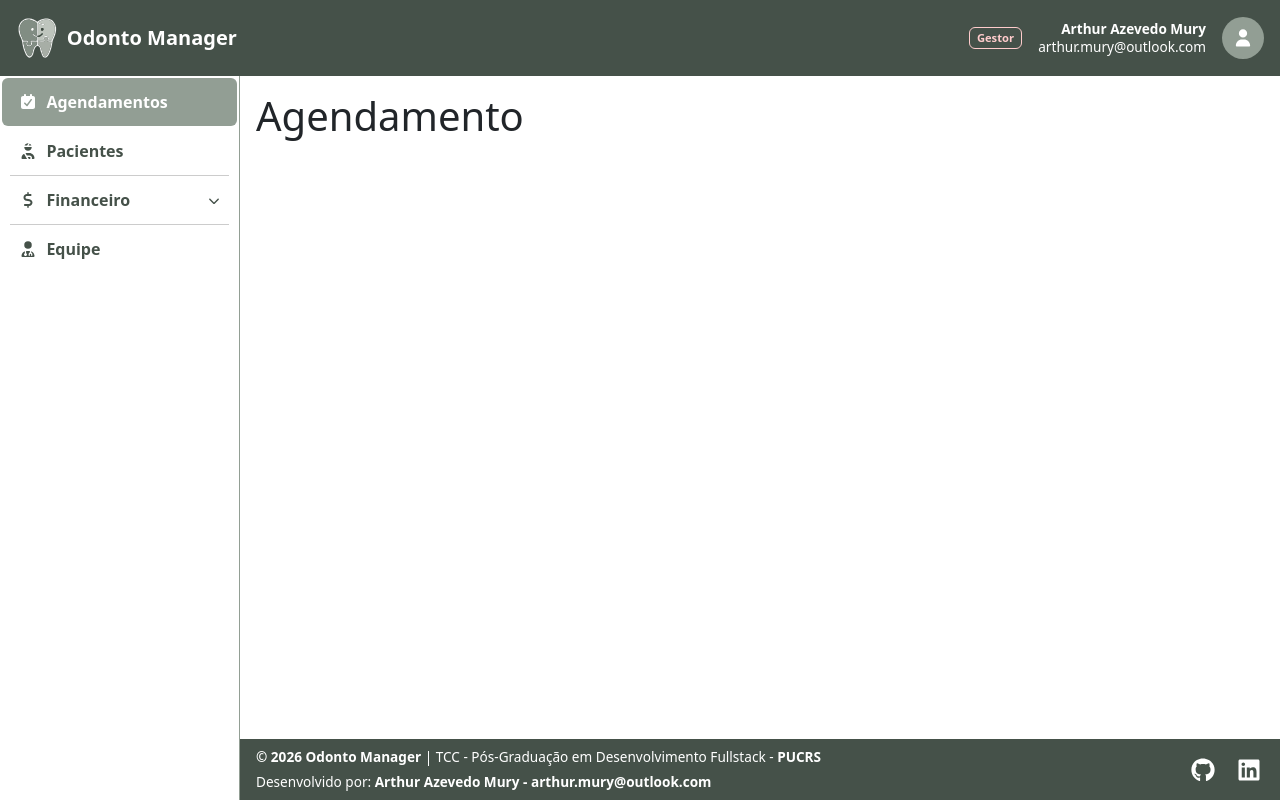
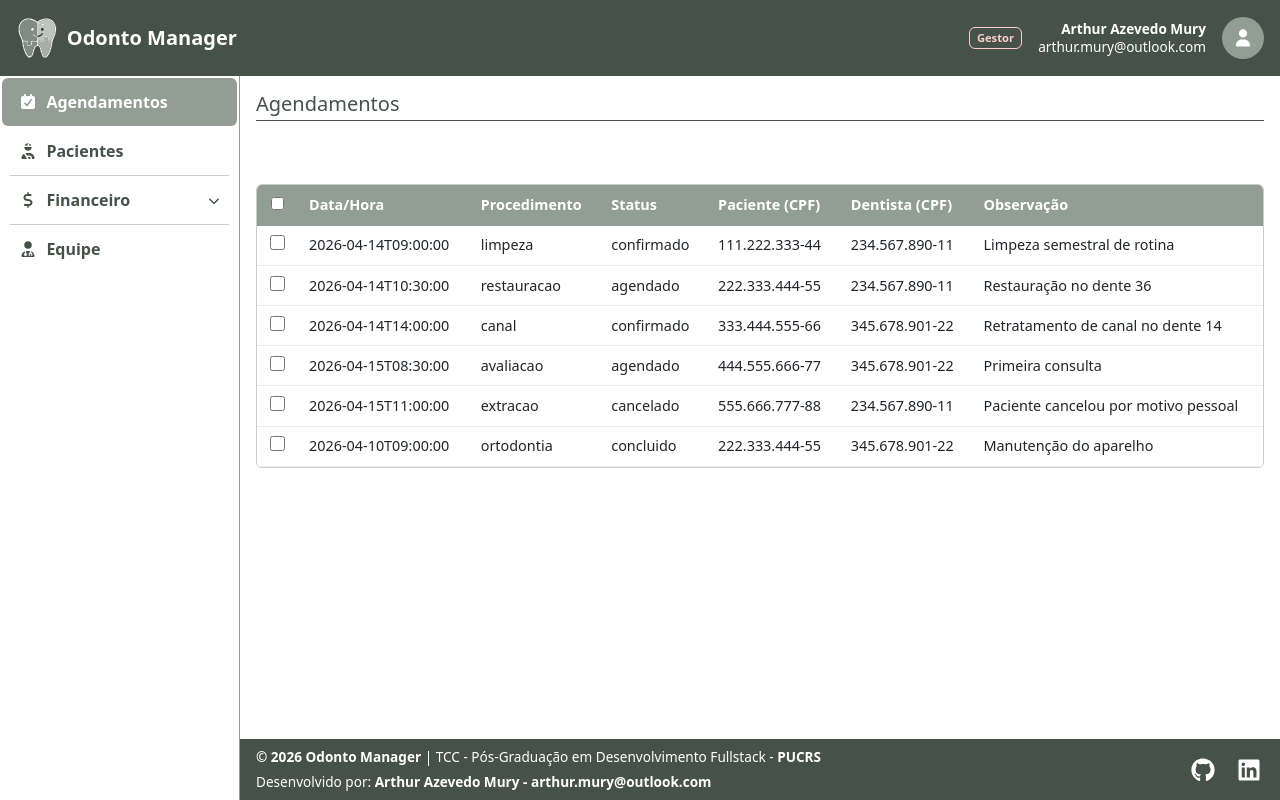
Before and after one commit to muryarth/tcc-pucrs-pos-fullstack, a React (Vite) app in the folder app-front-odonto-manager/client-side-web/: page / in a window 1280 px wide. Built offline with nearby package versions, Linux system fonts and the light colour scheme.

Commit message:
feat: criação de componente DataTable, para reutilização na renderização dos dados das demais telas

```diff
--- /dev/null
+++ b/app-front-odonto-manager/client-side-web/src/components/DataTable/index.tsx
@@ -0,0 +1,157 @@
+import { useState, useMemo } from "react";
+import "./style.css";
+
+type Column<T> = {
+  key: keyof T;
+  label: string;
+  render?: (value: T[keyof T], row: T) => React.ReactNode;
+};
+
+type TableAction<T> = {
+  label: string;
+  icon?: React.ReactNode;
+  onClick: (selectedRows: T[]) => void;
+};
+
+type DataTableProps<T> = {
+  data: T[];
+  columns: Column<T>[];
+  actions?: TableAction<T>[];
+  rowKey: keyof T;
+  multiSelect?: boolean;
+};
+
+function DataTable<T>({ data, columns, actions = [], rowKey, multiSelect = true }: DataTableProps<T>) {
+  const [selectedKeys, setSelectedKeys] = useState<Set<string>>(new Set());
+
+  const allKeys = useMemo(
+    () => data.map((row) => String(row[rowKey])),
+    [data, rowKey]
+  );
+
+  const allSelected = allKeys.length > 0 && selectedKeys.size === allKeys.length;
+
+  function handleToggleAll() {
+    if (allSelected) {
+      setSelectedKeys(new Set());
+    } else {
+      setSelectedKeys(new Set(allKeys));
+    }
+  }
+
+  function handleToggleRow(key: string) {
+    setSelectedKeys((prev) => {
+      if (multiSelect) {
+        const next = new Set(prev);
+        if (next.has(key)) {
+          next.delete(key);
+        } else {
+          next.add(key);
+        }
+        return next;
+      }
+      return prev.has(key) ? new Set() : new Set([key]);
+    });
+  }
+
+  const selectedRows = useMemo(
+    () => data.filter((row) => selectedKeys.has(String(row[rowKey]))),
+    [data, selectedKeys, rowKey]
+  );
+
+  const hasActions = actions.length > 0;
+  const hasSelection = selectedKeys.size > 0;
+
+  return (
+    <div className="data-table-wrapper">
+      {hasActions && (
+        <div className={`data-table-actions${hasSelection ? "" : " data-table-actions-hidden"}`}>
+          <span className="data-table-actions-count">
+            {selectedKeys.size} {selectedKeys.size === 1 ? "item selecionado" : "itens selecionados"}
+          </span>
+          <div className="data-table-actions-buttons">
+            {actions.map((action) => (
+              <button
+                key={action.label}
+                type="button"
+                className="data-table-action-btn"
+                onClick={() => action.onClick(selectedRows)}
+              >
+                {action.icon && <span className="data-table-action-icon">{action.icon}</span>}
+                {action.label}
+              </button>
+            ))}
+          </div>
+        </div>
+      )}
+
+      <div className="data-table-scroll">
+        <table className="data-table">
+          <thead>
+            <tr>
+              {hasActions && (
+                <th className="data-table-checkbox-col">
+                  {multiSelect && (
+                    <input
+                      type="checkbox"
+                      checked={allSelected}
+                      onChange={handleToggleAll}
+                    />
+                  )}
+                </th>
+              )}
+              {columns.map((col) => (
+                <th key={String(col.key)}>{col.label}</th>
+              ))}
+            </tr>
+          </thead>
+          <tbody>
+            {data.length === 0 ? (
+              <tr>
+                <td colSpan={columns.length + (hasActions ? 1 : 0)} className="data-table-empty">
+                  Nenhum registro encontrado
+                </td>
+              </tr>
+            ) : (
+              data.map((row) => {
+                const key = String(row[rowKey]);
+                const isSelected = selectedKeys.has(key);
+
+                return (
+                  <tr
+                    key={key}
+                    className={isSelected ? "data-table-row-selected" : ""}
+                    onClick={hasActions ? () => handleToggleRow(key) : undefined}
+                    style={hasActions ? undefined : { cursor: "default" }}
+                  >
+                    {hasActions && (
+                      <td className="data-table-checkbox-col">
+                        <input
+                          type={multiSelect ? "checkbox" : "radio"}
+                          checked={isSelected}
+                          onChange={() => handleToggleRow(key)}
+                          onClick={(e) => e.stopPropagation()}
+                          name={multiSelect ? undefined : "data-table-select"}
+                        />
+                      </td>
+                    )}
+                    {columns.map((col) => (
+                      <td key={String(col.key)}>
+                        {col.render
+                          ? col.render(row[col.key], row)
+                          : String(row[col.key] ?? "")}
+                      </td>
+                    ))}
+                  </tr>
+                );
+              })
+            )}
+          </tbody>
+        </table>
+      </div>
+    </div>
+  );
+}
+
+export { DataTable };
+export type { Column, TableAction, DataTableProps };
--- /dev/null
+++ b/app-front-odonto-manager/client-side-web/src/components/DataTable/style.css
@@ -0,0 +1,144 @@
+div.data-table-wrapper {
+  display: flex;
+  flex-direction: column;
+  gap: 0.5rem;
+  min-width: 0;
+  overflow: hidden;
+}
+
+/* Barra de ações */
+div.data-table-wrapper > div.data-table-actions {
+  display: flex;
+  align-items: center;
+  justify-content: space-between;
+  gap: 1rem;
+  padding: 0.5rem 0.75rem;
+  background-color: var(--color-primary);
+  border-radius: 6px;
+  color: var(--color-white);
+  font-size: 0.85rem;
+  transition: opacity 0.2s ease;
+}
+
+div.data-table-wrapper > div.data-table-actions.data-table-actions-hidden {
+  opacity: 0;
+  pointer-events: none;
+}
+
+div.data-table-wrapper > div.data-table-actions span.data-table-actions-count {
+  font-weight: 600;
+  white-space: nowrap;
+}
+
+div.data-table-wrapper > div.data-table-actions div.data-table-actions-buttons {
+  display: flex;
+  gap: 0.5rem;
+  flex-wrap: wrap;
+}
+
+div.data-table-wrapper > div.data-table-actions button.data-table-action-btn {
+  display: inline-flex;
+  align-items: center;
+  gap: 0.35rem;
+  padding: 0.3rem 0.65rem;
+  background: transparent;
+  border: 1px solid var(--color-white);
+  border-radius: 6px;
+  color: var(--color-white);
+  font-size: 0.8rem;
+  font-weight: 500;
+  cursor: pointer;
+  transition: background-color 0.2s ease;
+  white-space: nowrap;
+}
+
+div.data-table-wrapper > div.data-table-actions button.data-table-action-btn:hover {
+  background-color: rgba(255, 255, 255, 0.15);
+}
+
+div.data-table-wrapper > div.data-table-actions button.data-table-action-btn span.data-table-action-icon {
+  display: inline-flex;
+  align-items: center;
+  font-size: 0.85rem;
+}
+
+/* Container com scroll */
+div.data-table-wrapper > div.data-table-scroll {
+  overflow: auto;
+  border: 1px solid var(--color-gray);
+  border-radius: 6px;
+}
+
+/* Tabela */
+div.data-table-wrapper table.data-table {
+  width: 100%;
+  border-collapse: collapse;
+  white-space: nowrap;
+  font-size: 0.9rem;
+}
+
+div.data-table-wrapper table.data-table thead {
+  position: sticky;
+  top: 0;
+  z-index: 1;
+}
+
+div.data-table-wrapper table.data-table th {
+  background-color: var(--color-secondary);
+  color: var(--color-white);
+  font-weight: 600;
+  text-align: left;
+  padding: 0.6rem 0.75rem;
+}
+
+div.data-table-wrapper table.data-table td {
+  padding: 0.55rem 0.75rem;
+  border-bottom: 1px solid #e9ecef;
+}
+
+div.data-table-wrapper table.data-table tbody tr {
+  cursor: pointer;
+  transition: background-color 0.15s ease;
+}
+
+div.data-table-wrapper table.data-table tbody tr:hover {
+  background-color: var(--color-tertiary);
+  color: var(--color-white);
+}
+
+div.data-table-wrapper table.data-table tbody tr.data-table-row-selected {
+  background-color: #e8ede9;
+}
+
+div.data-table-wrapper table.data-table th.data-table-checkbox-col,
+div.data-table-wrapper table.data-table td.data-table-checkbox-col {
+  width: 40px;
+  text-align: center;
+}
+
+div.data-table-wrapper table.data-table td.data-table-checkbox-col input[type="checkbox"],
+div.data-table-wrapper table.data-table td.data-table-checkbox-col input[type="radio"] {
+  width: 15px;
+  height: 15px;
+  cursor: pointer;
+  accent-color: var(--color-primary);
+}
+
+div.data-table-wrapper table.data-table td.data-table-empty {
+  text-align: center;
+  padding: 2rem 1rem;
+  color: var(--color-secondary);
+  font-style: italic;
+}
+
+/* Mobile */
+@media (max-width: 767px) {
+  div.data-table-wrapper > div.data-table-actions {
+    flex-direction: column;
+    align-items: flex-start;
+  }
+
+  div.data-table-wrapper table.data-table {
+    font-size: 0.82rem;
+  }
+}
--- a/app-front-odonto-manager/client-side-web/src/screens/Agendamento/index.tsx
+++ b/app-front-odonto-manager/client-side-web/src/screens/Agendamento/index.tsx
@@ -1,7 +1,34 @@
+import { DataTable } from "../../components/DataTable";
+import type { Column, TableAction } from "../../components/DataTable";
+import { agendamentos } from "../../mock/agendamentos";
+import type { Agendamento } from "../../mock/agendamentos";
+
+const columns: Column<Agendamento>[] = [
+  { key: "dt_atendimento", label: "Data/Hora" },
+  { key: "tipo_procedimento", label: "Procedimento" },
+  { key: "status", label: "Status" },
+  { key: "paciente_cpf", label: "Paciente (CPF)" },
+  { key: "dentista_cpf", label: "Dentista (CPF)" },
+  { key: "observacao", label: "Observação" },
+];
+
+const actions: TableAction<Agendamento>[] = [
+  {
+    label: "Ver detalhes",
+    onClick: (rows) => console.log("Selecionados:", rows),
+  },
+];
+
 function AgendamentoScreen() {
   return (
     <>
-      <h1>Agendamento</h1>
+      <h5 className="bb-primary fc-primary pb-1">Agendamentos</h5>
+      <DataTable
+        data={agendamentos}
+        columns={columns}
+        actions={actions}
+        rowKey="id"
+      />
     </>
   );
 }
```
